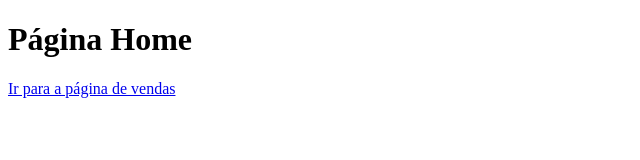
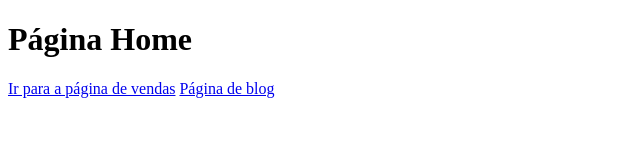
Before and after one commit to alexmazz/aulagithub, a plain HTML site: page index.html in a window 1280 px wide. Shown: the whole page, without its empty margins (0-640 px from the left). Drawn offline with Linux system fonts and the light colour scheme.

Commit message:
Incluido link para blog no index

```diff
--- a/index.html
+++ b/index.html
@@ -9,5 +9,6 @@
 <body>
     <h1>Página Home</h1>
     <a href="vendas.html">Ir para a página de vendas</a>
+    <a href="blog.html">Página de blog</a>
 </body>
 </html>
```
